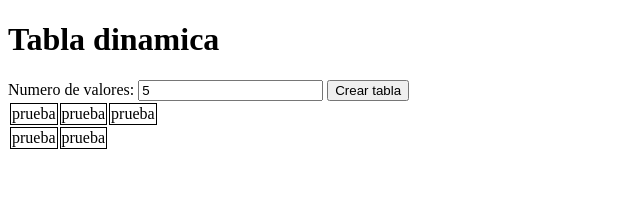
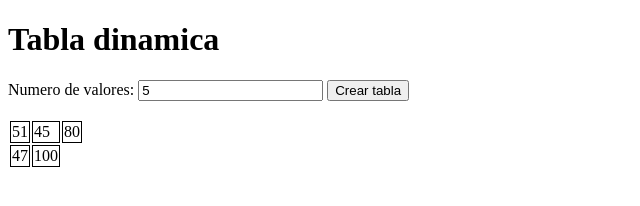
Before and after one commit to avillaq/Ejercicios-Javascript-Basico, a plain HTML site: page Ejercicio-5/index.html in a window 1280 px wide. Both pictures are taken after typing "5" into the empty fields and a click on the input "Crear tabla". Shown: the whole page, without its empty margins (0-640 px from the left). Drawn offline with Linux system fonts and the light colour scheme.

Commit message:
Crear funcion para obtener numeros aleatorios

```diff
--- a/Ejercicio-5/script.js
+++ b/Ejercicio-5/script.js
@@ -26,7 +26,7 @@ function init(){
             for (let j = 0; j < col; j++) {
                 let celda = document.createElement('td');
                 celda.style.border = "1px solid black";
-                celda.textContent = "prueba";
+                celda.textContent = obtnerAleatorio();
                 filaTabla.appendChild(celda);
             }
         }
@@ -37,12 +37,15 @@ function init(){
             for (let i = 0; i < resto; i++) {
                 let celda = document.createElement('td');
                 celda.style.border = "1px solid black";
-                celda.textContent = "prueba";
+                celda.textContent = obtnerAleatorio();
                 filaTabla.appendChild(celda);
             }
         }
     });
 
 
+    function obtnerAleatorio() {
+        return Math.floor(Math.random()*100)+1;
+    }
 
 }
```
Also changed, not shown: Ejercicio-5/index.html (+1 -0 lines).
